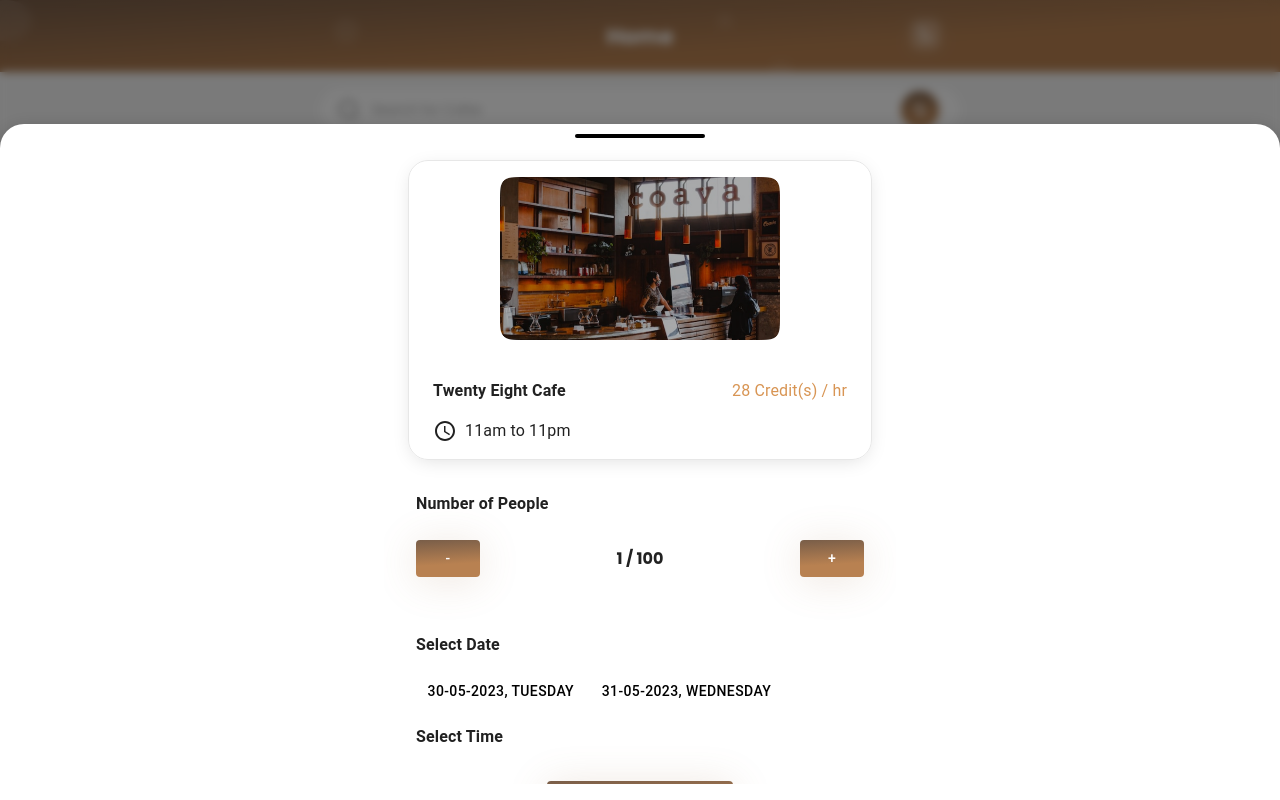
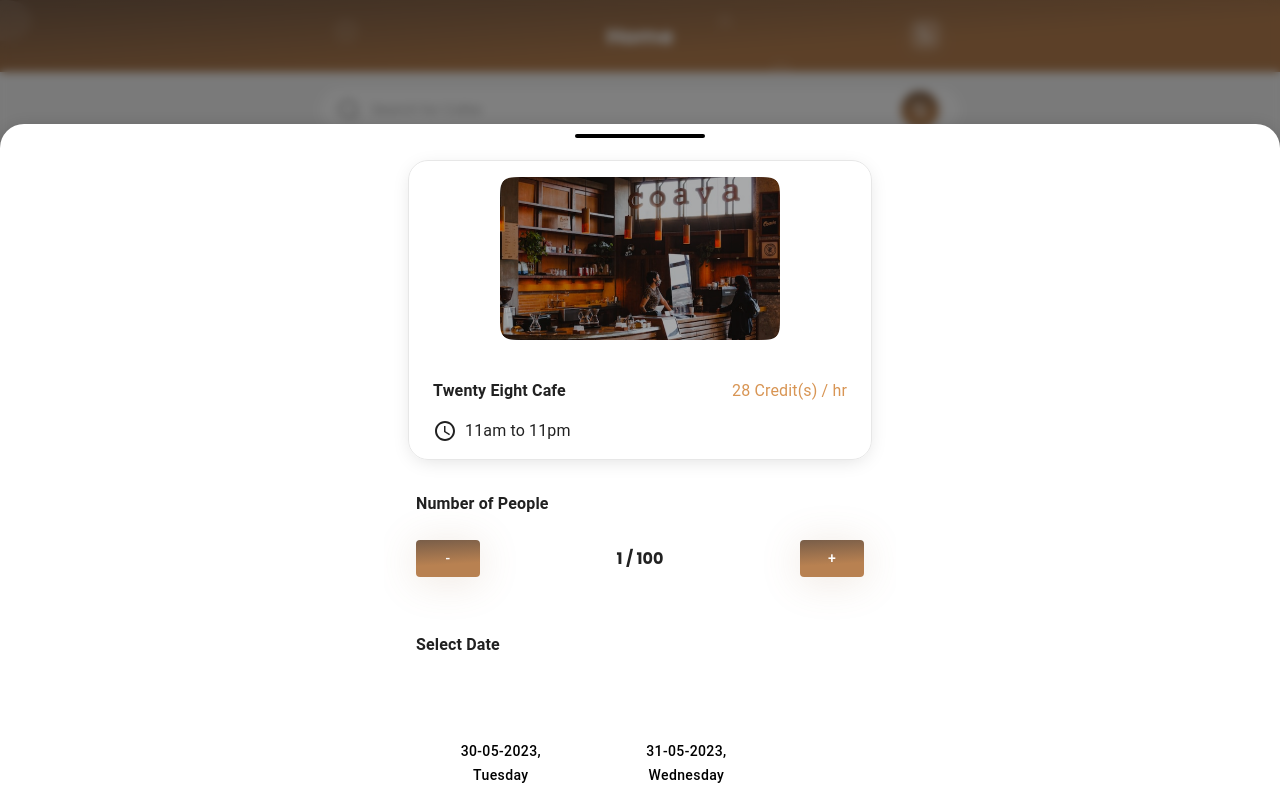
Before and after one commit to hustle-huts/hustlehuts-app, a Next.js app: page /cafes in a window 1280 px wide. Both pictures are taken after a click on the element 415 px from the left and 391 px from the top of the page. Built offline with nearby package versions, Linux system fonts and the light colour scheme.

Commit message:
fixed styling issues with date buttons, and added checks that dates and time slots are shown correctly in modal

```diff
--- a/components/cafes/modal-to-choose-slots.module.css
+++ b/components/cafes/modal-to-choose-slots.module.css
@@ -3,22 +3,22 @@
     box-shadow: 0px 4px 40px rgba(160, 116, 78, 0.18);
     border-color: #B88151;
     border-radius: 10px;
-    padding: 1.5rem;
+    padding: 1rem;
     margin-bottom: 1rem;
     margin-right: 1rem;
+    text-transform: none; /* Disable text capitalization */
     max-width: 40%;
-    max-height: 40px;
     color: #fff !important;
 }
 
 .outlinedButton {
     background: rgba(216, 169, 119, 0.1);
     border-radius: 10px;
-    padding: 1.5rem;
+    padding: 1rem;
     margin-bottom: 1rem;
     margin-right: 1rem;
+    text-transform: none; /* Disable text capitalization */
     max-width: 40%;
-    max-height: 40px;
     color: #000 !important;
 }
 
--- a/components/cafes/modal-to-choose-slots.tsx
+++ b/components/cafes/modal-to-choose-slots.tsx
@@ -12,11 +12,8 @@
     cafe: any,
     isBottomSheetOpen: boolean,
     handleBottomSheetClose: functionType,
-    selectedPossibleTimeSlots: any[] | null,
-    setSelectedPossibleTimeSlots: Function,
     setFinalSelectedDate: Function,
     setFinalSelectedTimeSlots: Function,
-    finalSelectedTimeSlots: string[],
     setIsModalToLoginOpen: Function,
     setIsModalToChooseSlotsOpen: Function
 }
@@ -26,30 +23,29 @@
     const [activeStep, setActiveStep] = useState(0);
 
     // to keep track of the date that the user has clicked in the modal
-    const [buttonTimeClickedList, setButtonTimeClickedList] = useState<boolean[]>([]);
-    const [buttonTimeStyleList, setButtonTimeStyleList] = useState<string[]>([]);
+    const [availDates, setAvailDates] = useState<string[]>([]);
+    const [buttonDateStyleList, setButtonDateStyleList] = useState<string[]>([]);
+
+    // to keep track of the time slots that the user has clicked in the modal
     const [availCorrespondingTimeSlots, setAvailCorrespondingTimeSlots] = useState<string[]>([]);
     const [availCorrespondingSeats, setAvailCorrespondingSeats] = useState<number[]>([]);
-
-    // to keep track of the time slots that the user has clicked in the modal
-    const [buttonDateClickedList, setButtonDateClickedList] = useState<boolean[]>([]);
-    const [buttonDateStyleList, setButtonDateStyleList] = useState<string[]>([]);
-
-    useEffect(() => {
-        console.log('Button clicked list useEffect:', buttonDateClickedList);
-    }, [buttonDateClickedList]);
+    const [buttonTimeStyleList, setButtonTimeStyleList] = useState<string[]>([]);
 
     useEffect(() => {
         console.log('Button style list useEffect:', buttonDateStyleList);
     }, [buttonDateStyleList]);
 
-    useEffect(() => {
-        console.log('Button clicked list useEffect:', buttonTimeClickedList);
-    }, [buttonTimeClickedList]);
 
     useEffect(() => {
         console.log('Button style list useEffect:', buttonTimeStyleList);
     }, [buttonTimeStyleList]);
+
+    useEffect(() => {
+        if (props.isBottomSheetOpen) {
+          generateDateButtons();
+          setAvailCorrespondingTimeSlots([]);
+        }
+    }, [props.isBottomSheetOpen]);
 
 
     // increase the number of people
@@ -86,63 +82,23 @@
 
 
     // show all the available dates as buttons
-    const generateDateButtons = (cafe: any) => {
-        if (!cafe) {
+    const generateDateButtons = () => {
+        if (!props.cafe) {
             return; // Return early if cafe is null or undefined
         }
 
-        const availSlots = cafe.availability_time_slots;
+        const availSlots = props.cafe.availability_time_slots;
         const availDates = []
         for (let i = 0; i < availSlots.length; i++) {
             availDates.push(availSlots[i].date);
         }
 
-        // // create the arrays to keep track of whether the date buttons are clicked on
-        // setButtonDateClickedList(Array.from({ length: availDates.length }, () => false));
-        // setButtonDateStyleList(
-        //     Array.from({ length: availDates.length }, () => styles.outlinedButton)
-        // );
+        // create the arrays to keep track of whether the date buttons are clicked on
+        setButtonDateStyleList(
+            Array.from({ length: availDates.length }, () => styles.outlinedButton)
+        );
 
-        // // change color of the button for the date the user clicks on
-        // const handleDateClick = (index: number) => {
-        //     setButtonDateStyleList((prevList) => {
-        //         const dateStyleUpdatedList = [...prevList];
-
-        //         // only highlight one date at a time
-        //         for (let i = 0; i < availDates.length; i++) {
-        //             dateStyleUpdatedList[index] = styles.outlinedButton;
-        //         }
-        //         dateStyleUpdatedList[index] = styles.filledButton;
-        //         props.setFinalSelectedDate(availDates[index]);
-
-        //         return dateStyleUpdatedList;
-        //     });
-
-        //     setButtonDateClickedList((prevList) => {
-        //         const dateClickedUpdatedList = [...prevList];
-        //         dateClickedUpdatedList[index] = !dateClickedUpdatedList[index];
-        //         return dateClickedUpdatedList;
-        //     });
-        // }
-
-        const buttons = availDates.map((currentDate, index) => (
-            <Button
-            key={index}
-            className={styles.outlinedButton}
-            onClick={() => {
-                props.setFinalSelectedDate(currentDate);
-                showCorrespondingTimeSlotsButtons(currentDate, cafe);
-                // handleDateClick(index);
-                }} >
-                {currentDate}, {getDayOfWeek(currentDate)}
-            </Button>
-        ));
-
-        return (
-            <div>
-                {buttons}
-            </div>
-        )
+        setAvailDates(availDates);
     }
 
     // to show the corresponding time slots for a date that a user clicks on
@@ -150,9 +106,6 @@
 
         // get the timeslots for the cafe again
         const availSlots = cafe.availability_time_slots;
-
-        // clear the previous selection of time slots by the user
-        props.setFinalSelectedTimeSlots([]);
 
         // for the chosen date, get all the corresponding time slots and no. of seats for each time slot
         const availCorrespondingTimeSlots: string[] = [];
@@ -167,7 +120,7 @@
         }
 
         // create the default lists for unclicked buttons
-        setButtonTimeClickedList(Array.from({ length: availCorrespondingTimeSlots.length }, () => false));
+        // setButtonTimeClickedList(Array.from({ length: availCorrespondingTimeSlots.length }, () => false));
         setButtonTimeStyleList(
             Array.from({ length: availCorrespondingTimeSlots.length }, () => styles.outlinedButton)
         );
@@ -177,11 +130,29 @@
         setAvailCorrespondingSeats(availCorrespondingSeats)
     }
 
+    // change color of the button for the date the user clicks on
+    const handleDateClick = (index: number) => {
+        setButtonDateStyleList((prevList) => {
+          const dateStyleUpdatedList = [...prevList];
+
+          // Update only the clicked button's style
+          dateStyleUpdatedList.forEach((_, i) => {
+            if (i === index) {
+              dateStyleUpdatedList[i] = styles.filledButton;
+            } else {
+              dateStyleUpdatedList[i] = styles.outlinedButton;
+            }
+          });
+
+          return dateStyleUpdatedList;
+        });
+      };
+
     // to click or unclick a button
-    const handleButtonClick = (index: number) => {
+    const handleTimeButtonClick = (index: number) => {
         // add the selected time slot to user's final time slots chosen
         // this list will be emptied when the user clicks on another date
-        props.setFinalSelectedTimeSlots((finalSelectedTimeSlots : string[]) => [...finalSelectedTimeSlots, availCorrespondingTimeSlots[index]]);
+        props.setFinalSelectedTimeSlots((prevList : string[]) => [...prevList, availCorrespondingTimeSlots[index]]);
 
         setButtonTimeStyleList((prevList) => {
             const timeStyleUpdatedList = [...prevList];
@@ -191,12 +162,6 @@
                 timeStyleUpdatedList[index] = styles.outlinedButton;
             }
             return timeStyleUpdatedList;
-        });
-
-        setButtonTimeClickedList((prevList) => {
-            const timeClickedUpdatedList = [...prevList];
-            timeClickedUpdatedList[index] = !timeClickedUpdatedList[index];
-            return timeClickedUpdatedList;
         });
     };
 
@@ -364,8 +329,37 @@
                             Select Date
                         </Typography>
 
+
                         {/* Show the dates available for this cafe */}
-                        {generateDateButtons(props.cafe)}
+                        <Grid
+                        container
+                        display="flex"
+                        sx={{
+                            marginLeft: 0,
+                            marginTop: 2,
+                            marginBottom: 2,
+                        }}>
+                            {availDates.map((date, index) => {
+                                return (
+                                    <Button
+                                        key={index}
+                                        className={buttonDateStyleList[index]}
+                                        sx={{
+                                            padding: '50px',
+                                            textTransform: 'none'
+                                        }}
+                                        onClick={() => {
+                                            props.setFinalSelectedDate(date);
+                                            // clear the previous selection of time slots by the user
+                                            props.setFinalSelectedTimeSlots([]);
+                                            showCorrespondingTimeSlotsButtons(date, props.cafe);
+                                            handleDateClick(index);
+                                            }} >
+                                            {date}, {getDayOfWeek(date)}
+                                    </Button>
+                                )
+                            })}
+                        </Grid>
 
                         <Typography
                         sx={{
@@ -381,15 +375,26 @@
                         </Typography>
 
                         {/* When they choose a date, the corresponding time slots will show */}
+                        <Grid
+                        container
+                        display="flex"
+                        flexWrap="wrap"
+                        sx={{
+                            marginLeft: 0,
+                            marginTop: 2,
+                            marginBottom: 2,
+                        }}>
                             {availCorrespondingTimeSlots.map((timeSlot, index) => {
-
                                 const buttonStyle = buttonTimeStyleList[index];
 
                                 return (
                                 <Button
                                     key={index}
-                                onClick={() => handleButtonClick(index)}
-                                // sx={buttonStyle}
+                                    onClick={() => handleTimeButtonClick(index)}
+                                    sx={{
+                                        padding: 5,
+                                        textTransform: 'none'
+                                    }}
                                     className={buttonStyle}
                                 >
                                     {timeSlot} ({availCorrespondingSeats[index]} seats left)
@@ -397,17 +402,20 @@
                                 );
                             })}
                         </Grid>
+                    </Grid>
 
 
                     {/* Continue button  */}
                     <Button
                         className={styles.filledButton}
+                        sx={{
+                            maxHeight: '60px',
+                        }}
                         onClick={() => {
                             // open the next modal and close this current modal
                             props.setIsModalToLoginOpen(true)
                             props.setIsModalToChooseSlotsOpen(false)
                         }}
-                        size="small"
                     >
                         Continue
                     </Button>
--- a/pages/cafes/index.tsx
+++ b/pages/cafes/index.tsx
@@ -328,10 +328,7 @@
           cafe={selectedCafe}
           isBottomSheetOpen={isBottomSheetOpen}
           handleBottomSheetClose={handleBottomSheetClose}
-          selectedPossibleTimeSlots={selectedPossibleTimeSlots}
-          setSelectedPossibleTimeSlots={setSelectedPossibleTimeSlots}
           setFinalSelectedDate={setFinalSelectedDate}
-          finalSelectedTimeSlots={finalSelectedTimeSlots}
           setFinalSelectedTimeSlots={setFinalSelectedTimeSlots}
           setIsModalToLoginOpen={setIsModalToLoginOpen}
           setIsModalToChooseSlotsOpen={setIsModalToChooseSlotsOpen}
```
Lines whose indentation alone changed are shown as unchanged.
